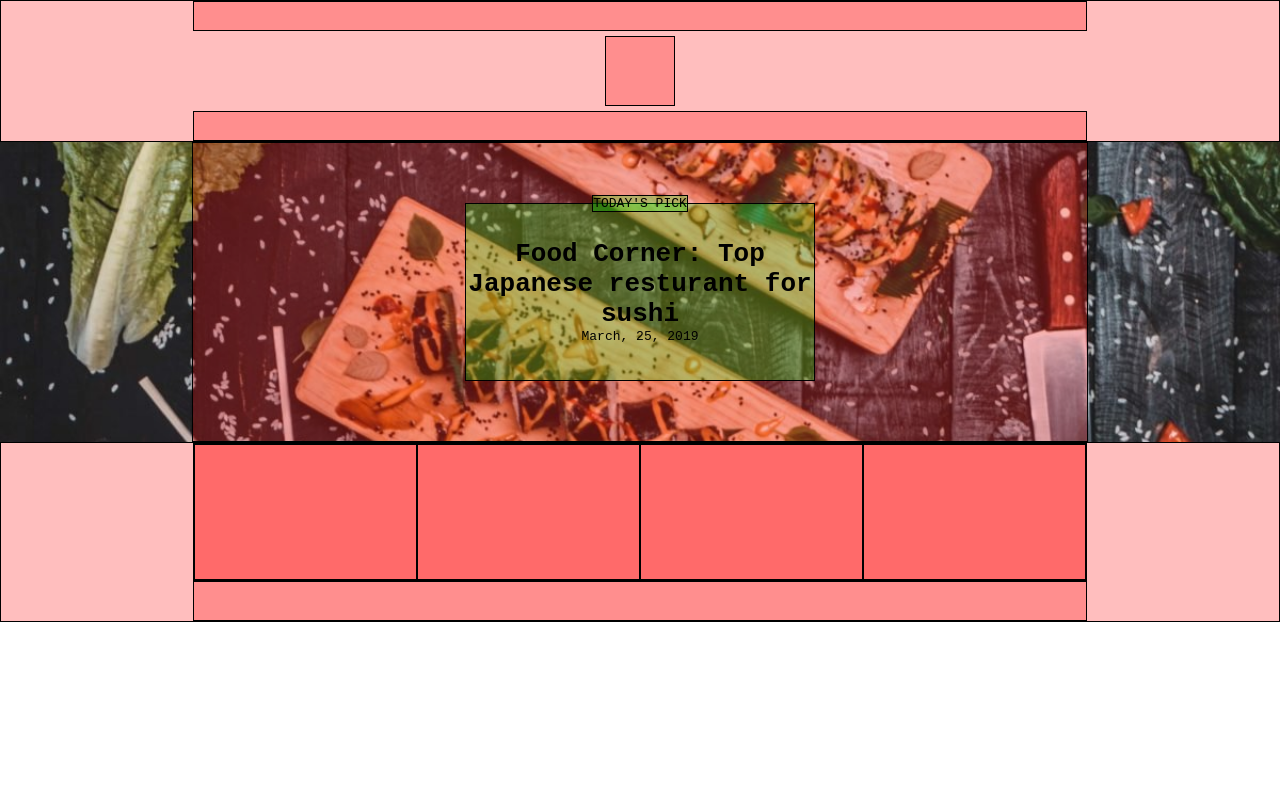
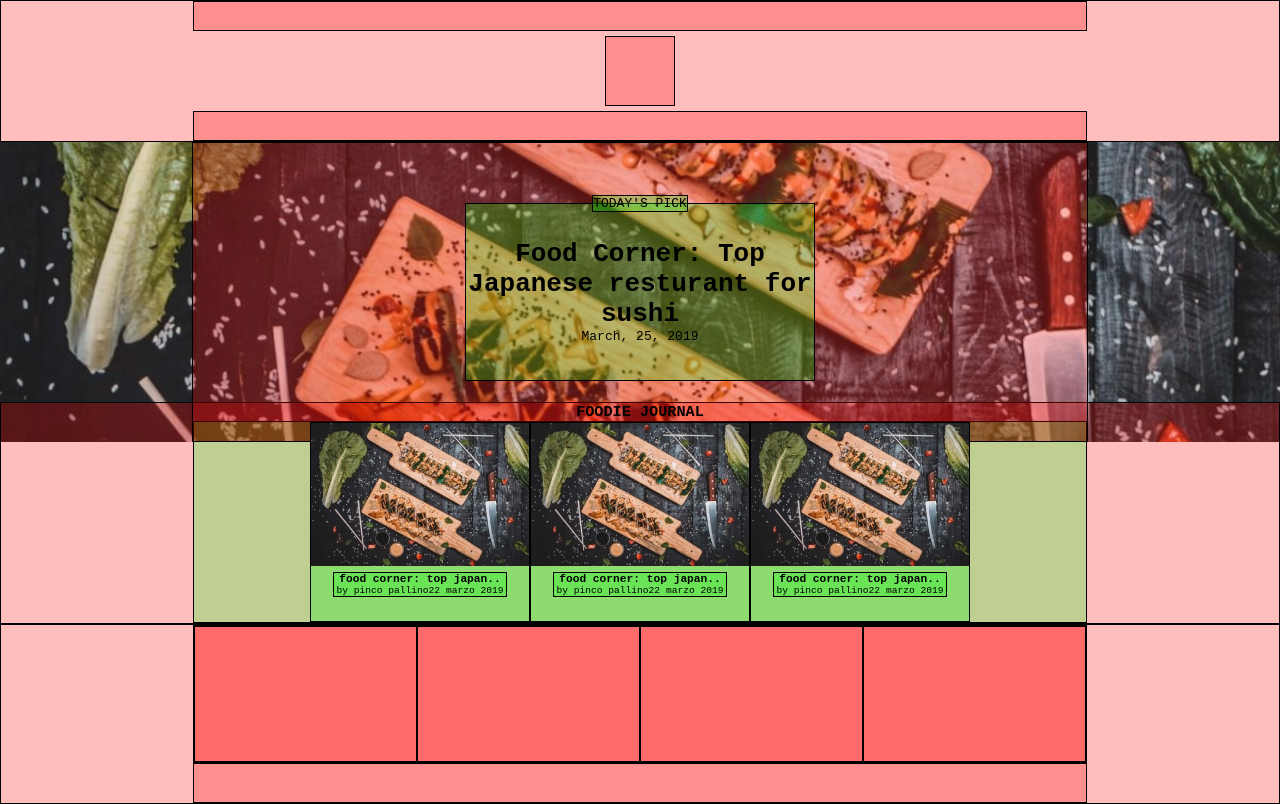
Before and after one commit to CarloDM/proj-html-vuejs, a Vue app: page / in a window 1280 px wide. Built offline with nearby package versions, Linux system fonts and the light colour scheme.

Commit message:
foodie journal & card layout

```diff
--- a/src/components/partials/foodie-journal.vue
+++ b/src/components/partials/foodie-journal.vue
@@ -1,15 +1,36 @@
 <script>
+import Card from '../singleComponents/cardArticle.vue'
 export default {
-  name:'jumbotron',
-
+  name:'FoodieJournal',
+  components:{
+    Card,
+  }
 }
 </script>
 
 <template>
+  <div class="FoodieJournal debug">
+    <h3>FOODIE JOURNAL</h3>
+    <div class="my_container flex_center debug2">
 
+      <Card v-for="card in 3"
+      :title="'food corner: top japan..'"
+      :author="'pinco pallino'"
+      :date="'22 marzo 2019'"/>
+
+
+    </div>
+  </div>
 </template>
 
 
-<style>
+<style lang="scss" scoped>
 
+.FoodieJournal{
+  margin-top: -40px;
+  text-align: center;
+  .my_container{
+    flex-direction: row;
+  }
+}
 </style>
--- /dev/null
+++ b/src/components/singleComponents/cardArticle.vue
@@ -0,0 +1,42 @@
+<script>
+export default {
+  name:'cardArticle',
+  props:{
+    title: String,
+    author: String,
+    date: String,
+    img: String,
+  }
+}
+</script>
+
+<template>
+  <div class="card-article debug2">
+
+    <img src="../../assets/img/single-post-img3-400x263.jpg" alt="">
+
+    <div class="title flex_center debug2">
+        <h3>{{title}}</h3>
+        <p>by {{ author + date  }}</p>
+    </div>
+
+  </div>
+</template>
+
+<style lang="scss" scoped>
+.card-article{
+  width: 220px;
+  height: 200px;
+
+  img{
+    width: 100%;
+  }
+  .title{
+    flex-direction: column;
+    width: 80%;
+    margin: 2px auto;
+    font-size: 0.6rem;
+  }
+}
+
+</style>
--- a/src/scss/general.scss
+++ b/src/scss/general.scss
@@ -21,3 +21,9 @@ body{
   min-height: 40px;
   margin: 0 auto;
 }
+
+.flex_center {
+  display: flex;
+  justify-content: center;
+  align-items: center;
+}
```
Also changed, not shown: src/components/singleComponents/PhotoCard.vue (deleted).
